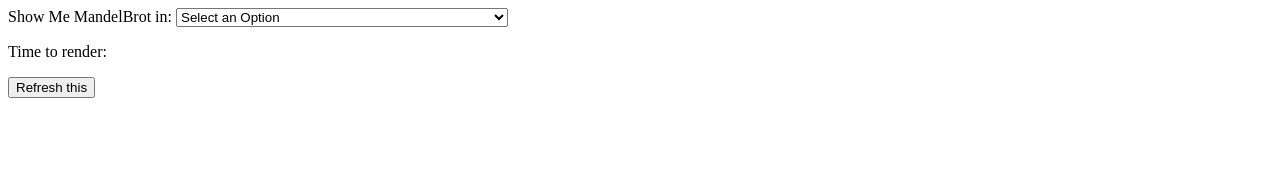
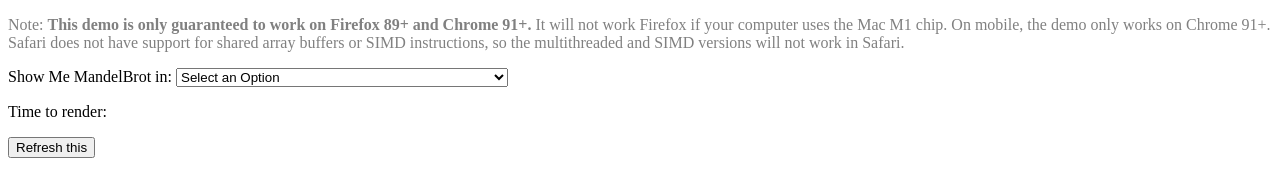
Before and after one commit to AO-Design-Inc/js-wasm-mandelbrot-benchmark, a plain HTML site: page index.html in a window 1280 px wide. Drawn offline with Linux system fonts and the light colour scheme.

Commit message:
added browser requirements and edited line Iter const in rustwasm

```diff
--- a/index.html
+++ b/index.html
@@ -13,6 +13,15 @@
 <body>
 
     <div>
+        <p style="color:gray">
+            Note: <b>This demo is only guaranteed to work on Firefox 89+ and Chrome 91+.</b>
+            It will not work Firefox if your computer uses the Mac M1 chip.
+            On mobile, the demo only works on Chrome 91+. Safari does not have support
+            for shared array buffers or SIMD instructions, so the multithreaded and SIMD versions
+            will not work in Safari.
+        </p>
+
+
         Show Me MandelBrot in:
 
         <select name="version" id="version">
@@ -31,8 +40,9 @@
             assemblyscript </option>
         </select>
 
-        <p>Time to render: </p>
+        <p >Time to render: </p>
         <p id="time"></p>
+
         <button id="refresh">Refresh this</button>
     </div>
     <canvas id="canvas" height="1000" width="1000" style="width:50%"></canvas>
```
Also changed, not shown: 5 other files.
